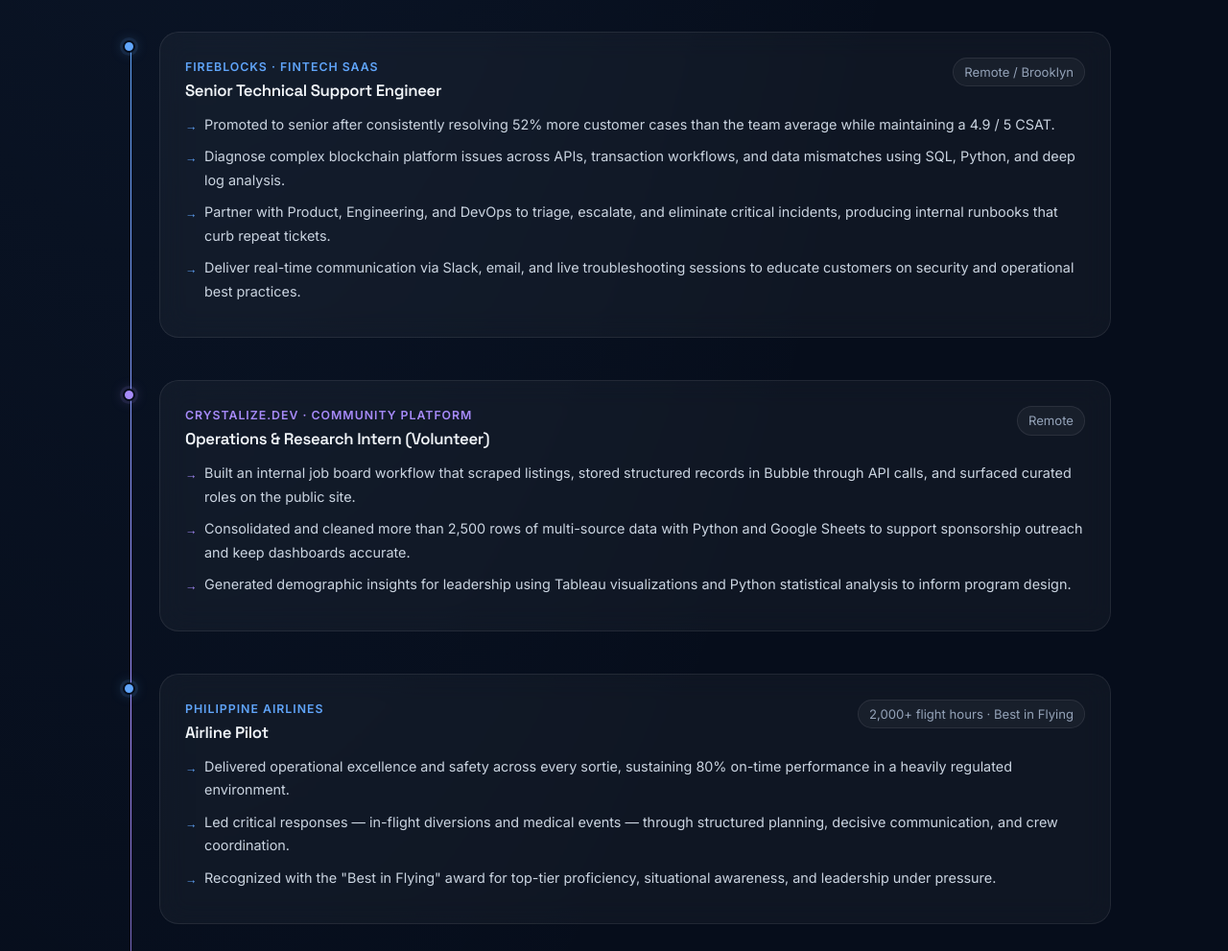
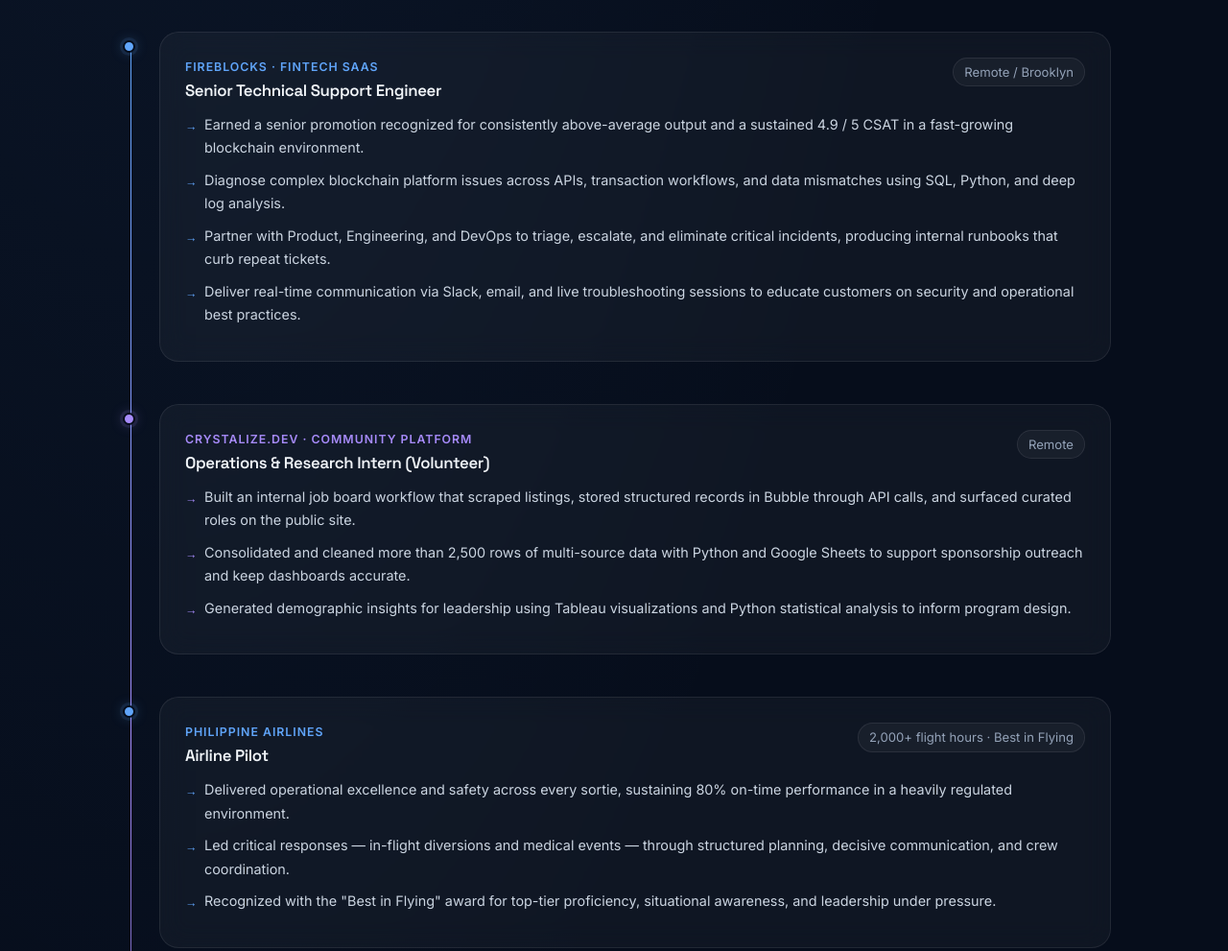
Before and after one commit to dke-a/aws-resume-challenge, a website: page s3_resume_bucket_files/index.html in a window 1280 px wide. Shown: the part 2031-3022 px from the top of the page at 96% size. Drawn offline with Linux system fonts and the light colour scheme; no server answers.

Commit message:
Update resume description

```diff
--- a/s3_resume_bucket_files/index.html
+++ b/s3_resume_bucket_files/index.html
@@ -520,7 +520,7 @@
                 <span class="tl-meta">Remote / Brooklyn</span>
               </div>
               <div class="tl-body"><ul>
-                <li>Promoted to senior after consistently resolving 52% more customer cases than the team average while maintaining a 4.9 / 5 CSAT.</li>
+                <li>Earned a senior promotion recognized for consistently above-average output and a sustained 4.9 / 5 CSAT in a fast-growing blockchain environment.</li>
                 <li>Diagnose complex blockchain platform issues across APIs, transaction workflows, and data mismatches using SQL, Python, and deep log analysis.</li>
                 <li>Partner with Product, Engineering, and DevOps to triage, escalate, and eliminate critical incidents, producing internal runbooks that curb repeat tickets.</li>
                 <li>Deliver real-time communication via Slack, email, and live troubleshooting sessions to educate customers on security and operational best practices.</li>
```
